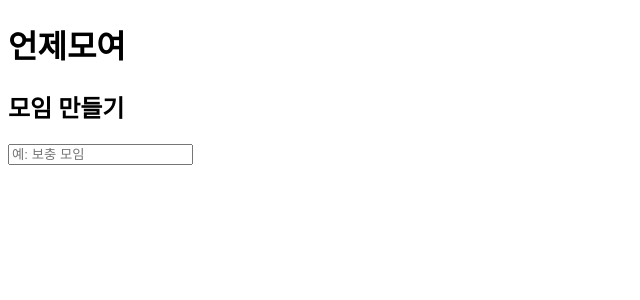
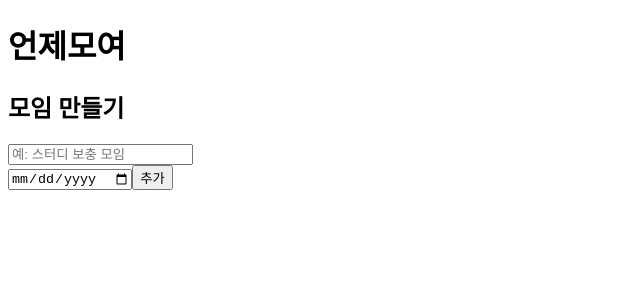
Before and after one commit to Heuttun/when-meet, a React (Vite) app: page / in a window 1280 px wide. Shown: the top 300 px of the page, without its empty margins (0-640 px from the left). Built offline with nearby package versions, Linux system fonts and the light colour scheme.

Commit message:
feat: 후보 날짜 추가.삭제

```diff
--- a/src/pages/CreatePage.jsx
+++ b/src/pages/CreatePage.jsx
@@ -2,21 +2,60 @@
 // 모임 만들기 화면: 제목, 후보 날짜, 시작·끝 시각을 입력하고 버튼을 누르면 /m/:id 로 이동
 // 할 일 목록: docs/checklist-A-frontend.md 의 "Day 2"
 
-import {useState} from 'react'
+import { useState } from 'react'
+
+// ★ 새로 추가: "2026-10-13" → "10/13 (화)"
+function formatDate(d) {
+  const day = new Date(d + 'T00:00')
+  return `${day.getMonth() + 1}/${day.getDate()} (${'일월화수목금토'[day.getDay()]})`
+}
 
 function CreatePage() {
-  const [title, setTtitle] = useState('')
+  const [title, setTitle] = useState('')
+  const [dates, setDates] = useState([])        // ★ 추가된 날짜 목록 ["2026-10-13", ...]
+  const [picked, setPicked] = useState('')      // ★ 날짜 입력칸에서 고른 날짜
+  const [dateMsg, setDateMsg] = useState('')    // ★ 날짜 안내 문구
+
+  // ★ 추가 버튼을 눌렀을 때
+  function addDate() {
+    const today = new Date().toLocaleDateString('sv-SE') // 오늘 "2026-10-11"
+    if (!picked) return setDateMsg('날짜를 골라 주세요')
+    if (picked < today) return setDateMsg('지난 날짜는 고를 수 없어요')
+    if (dates.includes(picked)) return setDateMsg('이미 추가한 날짜예요')
+    if (dates.length >= 7) return setDateMsg('날짜는 최대 7개까지예요')
+
+    setDates([...dates, picked].sort()) // 새 배열을 만들어 날짜순 정렬
+    setPicked('')
+    setDateMsg('')
+  }
 
   return (
     <main>
       <h1>언제모여</h1>
       <h2>모임 만들기</h2>
 
-      <input value={title} onChang={(e) => setTtitle(e.target.value)}
-      placeholder="예: 보충 모임" />
+      <input
+        value={title}
+        onChange={(e) => setTitle(e.target.value)}
+        placeholder="예: 스터디 보충 모임"
+      />
 
-      <p>{title}</p>
+      {/* ★ 후보 날짜 */}
+      <div>
+        <input type="date" value={picked} onChange={(e) => setPicked(e.target.value)} />
+        <button type="button" onClick={addDate}>추가</button>
+      </div>
+      {dateMsg && <p>{dateMsg}</p>}
 
+      {/* ★ 추가된 날짜 칩 + ✕ 삭제 */}
+      <div>
+        {dates.map((d) => (
+          <span key={d}>
+            {formatDate(d)}
+            <button type="button" onClick={() => setDates(dates.filter((x) => x !== d))}>✕</button>
+          </span>
+        ))}
+      </div>
     </main>
   )
 }
```
